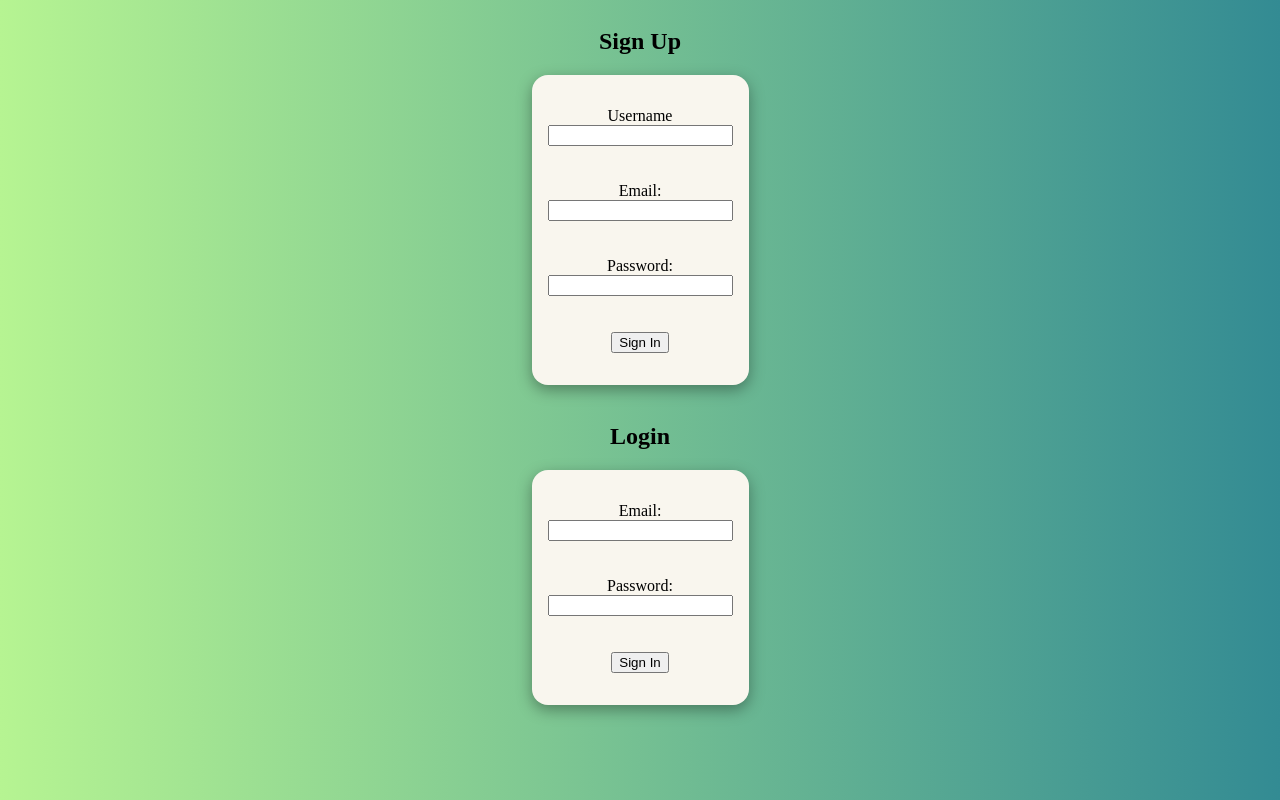
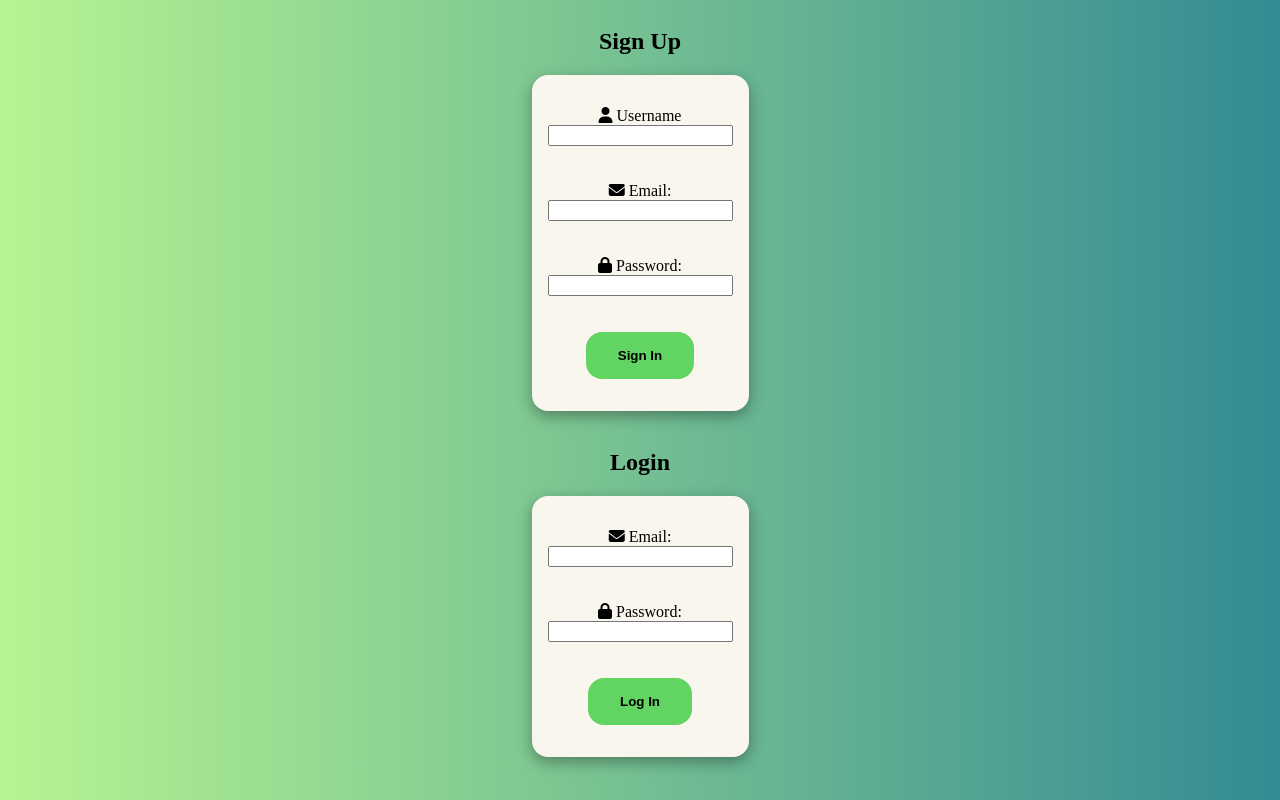
Before and after one commit to Markpm-code/Lepre-Track, a website built with Parcel: page index.html in a window 1280 px wide. Built offline with nearby package versions, Linux system fonts and the light colour scheme; some packages are replaced by stand-ins of ours.

Commit message:
Auth form button styling

```diff
--- a/index.html
+++ b/index.html
@@ -11,11 +11,11 @@
       <!-- Signup Form -->
       <h2>Sign Up</h2>
       <form id="signup">
-        <label for="email">Username</label>
+        <label for="email"><i class="fa-solid fa-user"></i> Username</label>
         <input type="text" id="username" required /><br /><br />
-        <label for="email">Email:</label>
+        <label for="email"><i class="fa-solid fa-envelope"></i> Email:</label>
         <input type="email" id="email" required /><br /><br />
-        <label for="password">Password:</label>
+        <label for="password"><i class="fa-solid fa-lock"></i> Password:</label>
         <input type="password" id="password" required /><br /><br />
         <button type="submit">Sign In</button>
       </form>
@@ -24,11 +24,11 @@
       <!-- Login Form -->
       <h2>Login</h2>
       <form id="login">
-        <label for="email">Email:</label>
+        <label for="email"><i class="fa-solid fa-envelope"></i> Email:</label>
         <input type="email" id="loginEmail" required /><br /><br />
-        <label for="password">Password:</label>
+        <label for="password"><i class="fa-solid fa-lock"></i> Password:</label>
         <input type="password" id="loginPassword" required /><br /><br />
-        <button type="submit">Sign In</button>
+        <button type="submit">Log In</button>
       </form>
     </main>
     <script type="module" src="src/assets/js/auth.js"></script>
--- a/src/assets/css/styles.css
+++ b/src/assets/css/styles.css
@@ -32,3 +32,20 @@ form {
   border-radius: 1rem;
   box-shadow: var(--box-shadow);
 }
+
+button {
+  border: none;
+  border-radius: 1rem;
+  background-color: rgb(97, 212, 97);
+  padding: 1rem 2rem;
+  transition: all 300ms;
+  font-weight: bolder;
+}
+
+button:hover,
+button:focus {
+  background-color: green;
+  cursor: pointer;
+  transform: scale(0.98);
+  color: var(--primary-white);
+}
```
